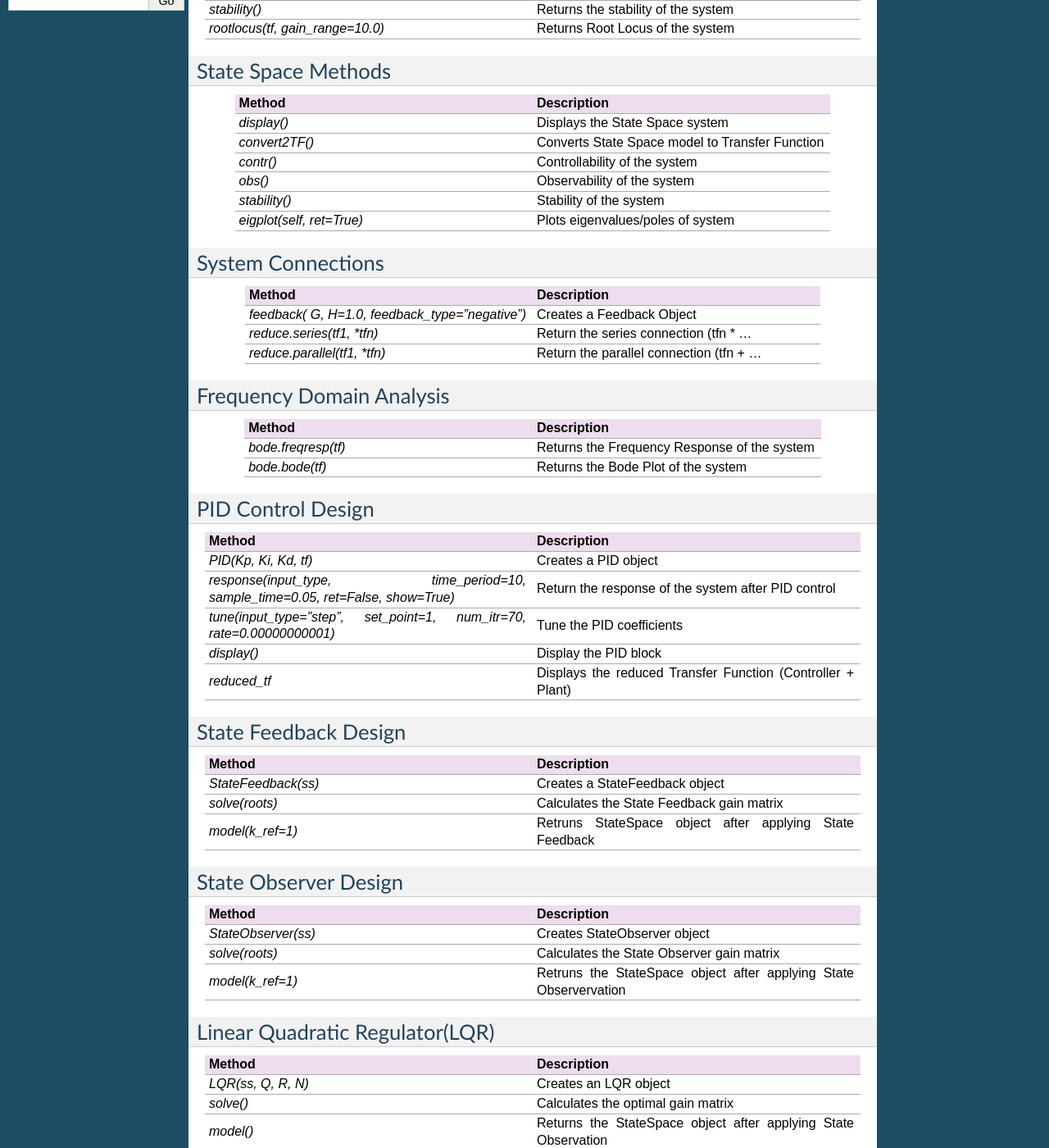
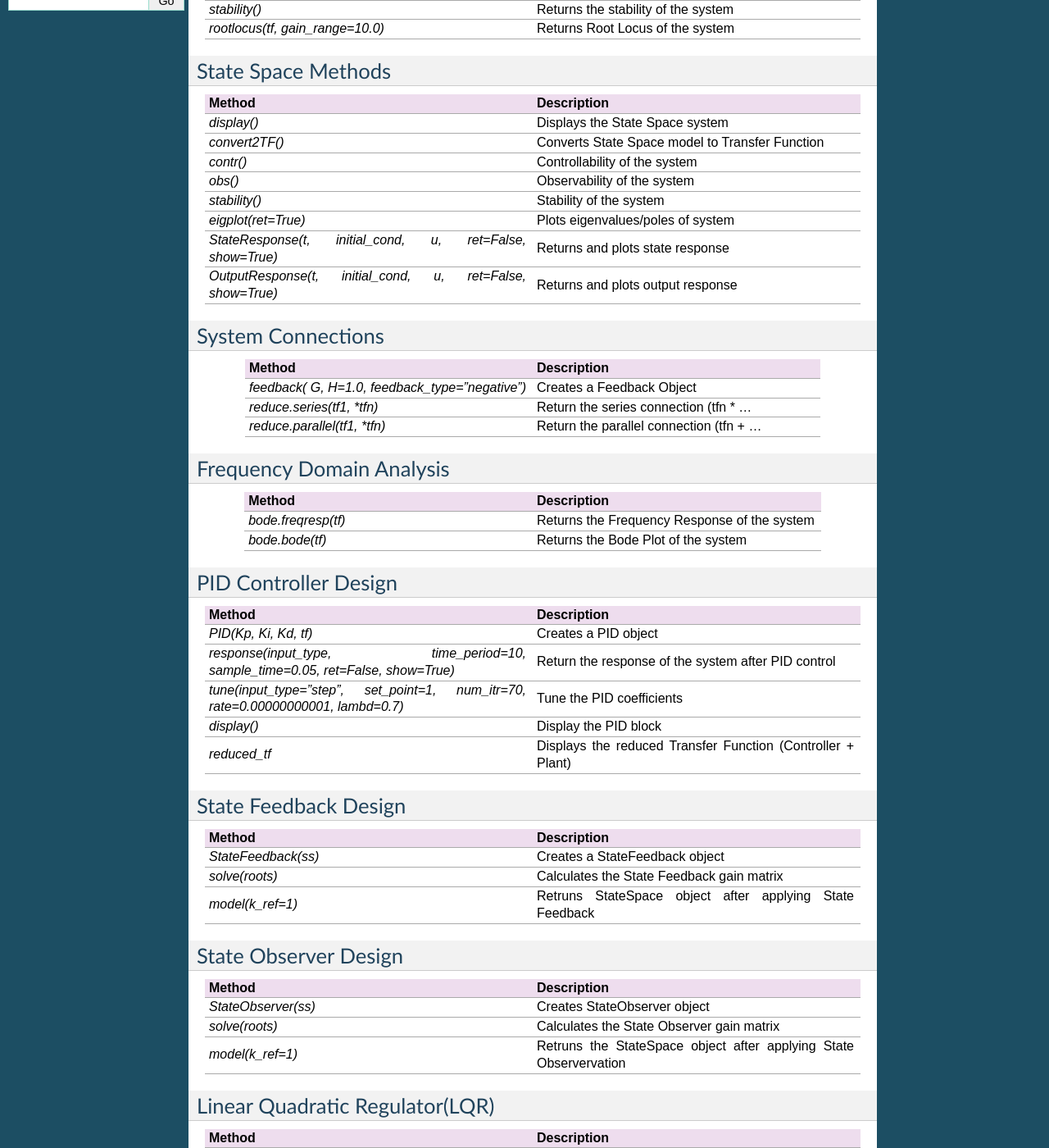
Before and after one commit to rushad7/control-toolbox, a Sphinx documentation site: the page built from docs/ref.rst, in a window 1280 px wide and 1400 px high, scrolled down 499 px. Shown: the whole window at 82% size. Built offline with Sphinx 7.4.7, drawn with Linux system fonts in a browser that asks for light colours; formulas are drawn with MathJax 3; some of the changed text lies outside the part shown.

Commit message:
Updated docs

```diff
--- a/docs/ref.rst
+++ b/docs/ref.rst
@@ -37,7 +37,9 @@
    "`contr()`", "Controllability of the system"
    "`obs()`", "Observability of the system"
    "`stability()`", "Stability of the system"
-   "`eigplot(self, ret=True)`", "Plots eigenvalues/poles of system"
+   "`eigplot(ret=True)`", "Plots eigenvalues/poles of system"
+   "`StateResponse(t, initial_cond, u, ret=False, show=True)`", "Returns and plots state response"
+   "`OutputResponse(t, initial_cond, u, ret=False, show=True)`", "Returns and plots output response"
 
 System Connections
 *******************
@@ -59,15 +61,15 @@
    "`bode.freqresp(tf)`", "Returns the Frequency Response of the system"
    "`bode.bode(tf)`", "Returns the Bode Plot of the system"
 
-PID Control Design
-******************
+PID Controller Design
+**********************
 .. csv-table::
    :header: "Method", "Description"
    :widths: 40, 40
 
    "`PID(Kp, Ki, Kd, tf)`", "Creates a PID object"
    "`response(input_type, time_period=10, sample_time=0.05, ret=False, show=True)`", "Return the response of the system after PID control"
-   "`tune(input_type=""step"", set_point=1, num_itr=70, rate=0.00000000001)`", "Tune the PID coefficients"
+   "`tune(input_type=""step"", set_point=1, num_itr=70, rate=0.00000000001, lambd=0.7)`", "Tune the PID coefficients"
    "`display()`", "Display the PID block"
    "`reduced_tf`", "Displays the reduced Transfer Function (Controller + Plant)"
 
--- a/docs/rep.rst
+++ b/docs/rep.rst
@@ -35,4 +35,4 @@
 
 Here, A,B,C,D are ndarrays.
 
-.. note:: Although you can define a system in any of the above form, few features are suited only for a particular representation. Therefore, if a particular method is needed and is not provided for the given system, you need to convert the system model first using the `convert2TF()` or `convert2SS()` method. Direct support for these methods will be added in a future update.
+.. note:: A system can be defined by any of the two representations above. If a particular method is needed but is not provided for the given system representation (which is unlikely), you can convert the system model to the desired representation using the `convert2TF()` or `convert2SS()` method.
```
Also changed, not shown: 10 other files.
